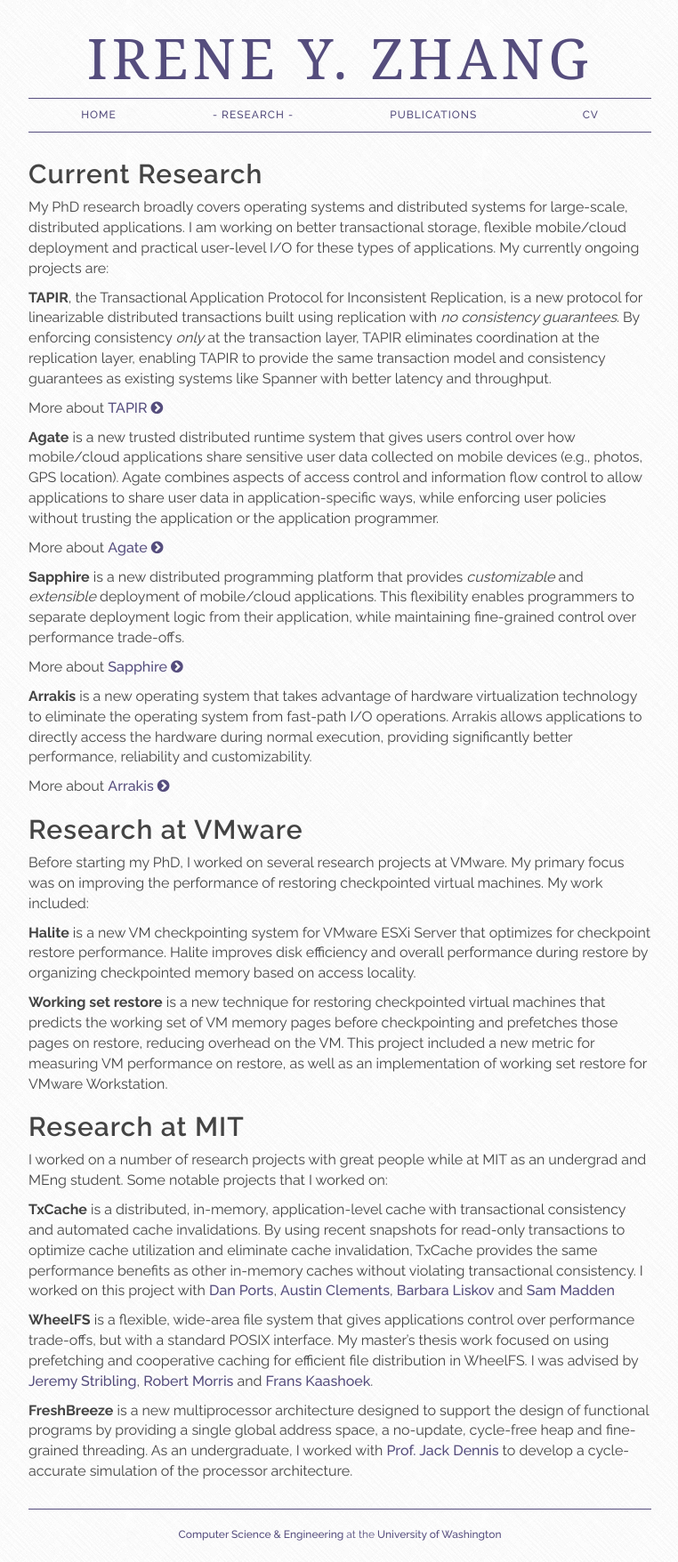
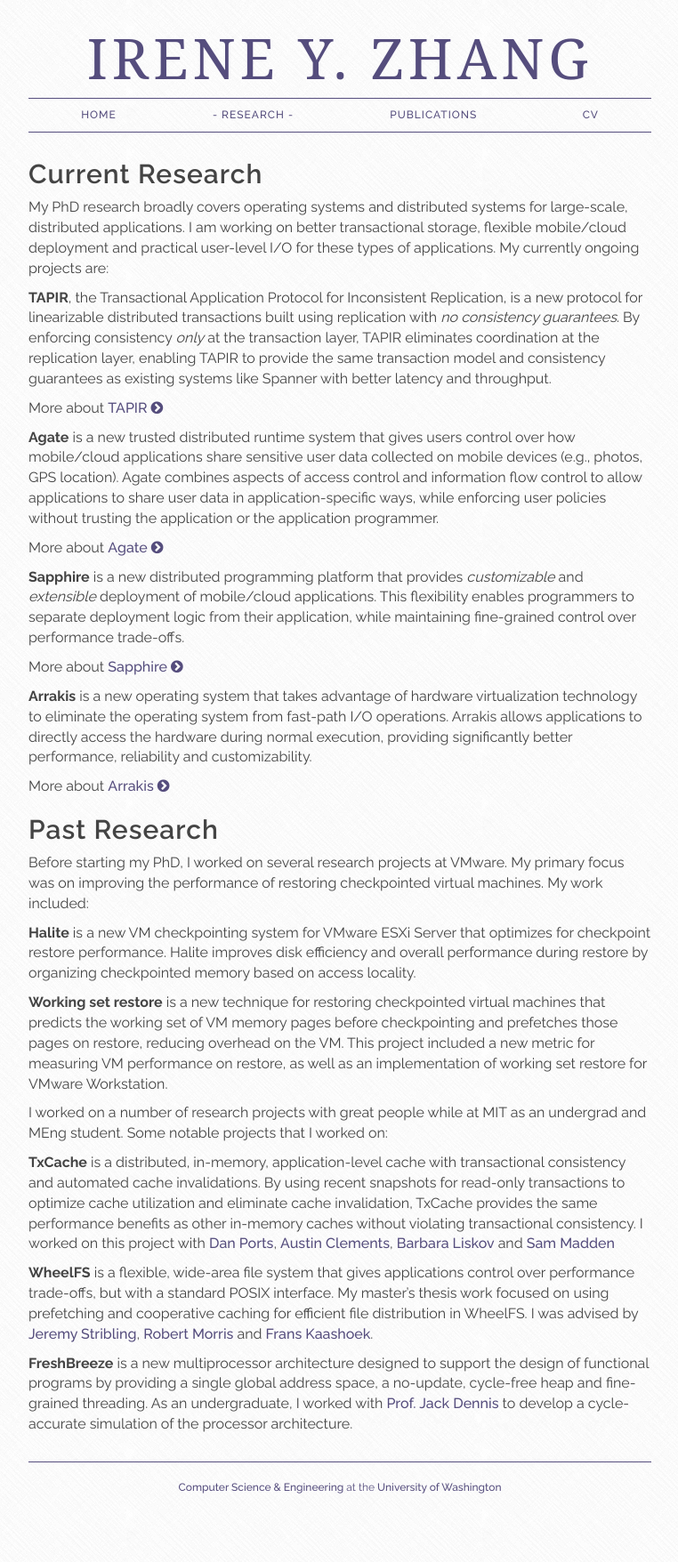
Before and after one commit to iyzhang/www, a Jekyll site: the page built from research/index.md, in a window 1280 px wide. Shown: the whole page at 89% size, without its empty margins (258-1020 px from the left). Built offline with Jekyll 4.4.1, drawn with Linux system fonts in a browser that asks for light colours; nearby versions of some CDN libraries; some web fonts are replaced; Markdown is read by kramdown in place of the engine named in the settings; after the commit the page ends 1703 px from its top, so only the background shows below that.

Commit message:
changing some formatting and updating my CV

```diff
--- a/_config.yml
+++ b/_config.yml
@@ -29,4 +29,4 @@ navigation:
     - title: Publications
       link: /publications.html
     - title: CV
-      link: /cv.pdf
+      link: /cv/cv.pdf
--- a/research/index.md
+++ b/research/index.md
@@ -49,7 +49,7 @@ better performance, reliability and customizability.
 More about [Arrakis {% icon fa-chevron-circle-right%}](//arrakis.cs.washington.edu)
 
 
-##Research at VMware
+##Past Research
 Before starting my PhD, I worked on several research projects at
 VMware. My primary focus was on improving the performance of restoring
 checkpointed virtual machines. My work included:
@@ -65,8 +65,6 @@ before checkpointing and prefetches those pages on restore, reducing
 overhead on the VM. This project included a new metric for measuring
 VM performance on restore, as well as an implementation of working set
 restore for VMware Workstation.
-
-##Research at MIT
 
 I worked on a number of research projects with great people while at
 MIT as an undergrad and MEng student. Some notable projects that I
```
Also changed, not shown: 2 other files.
